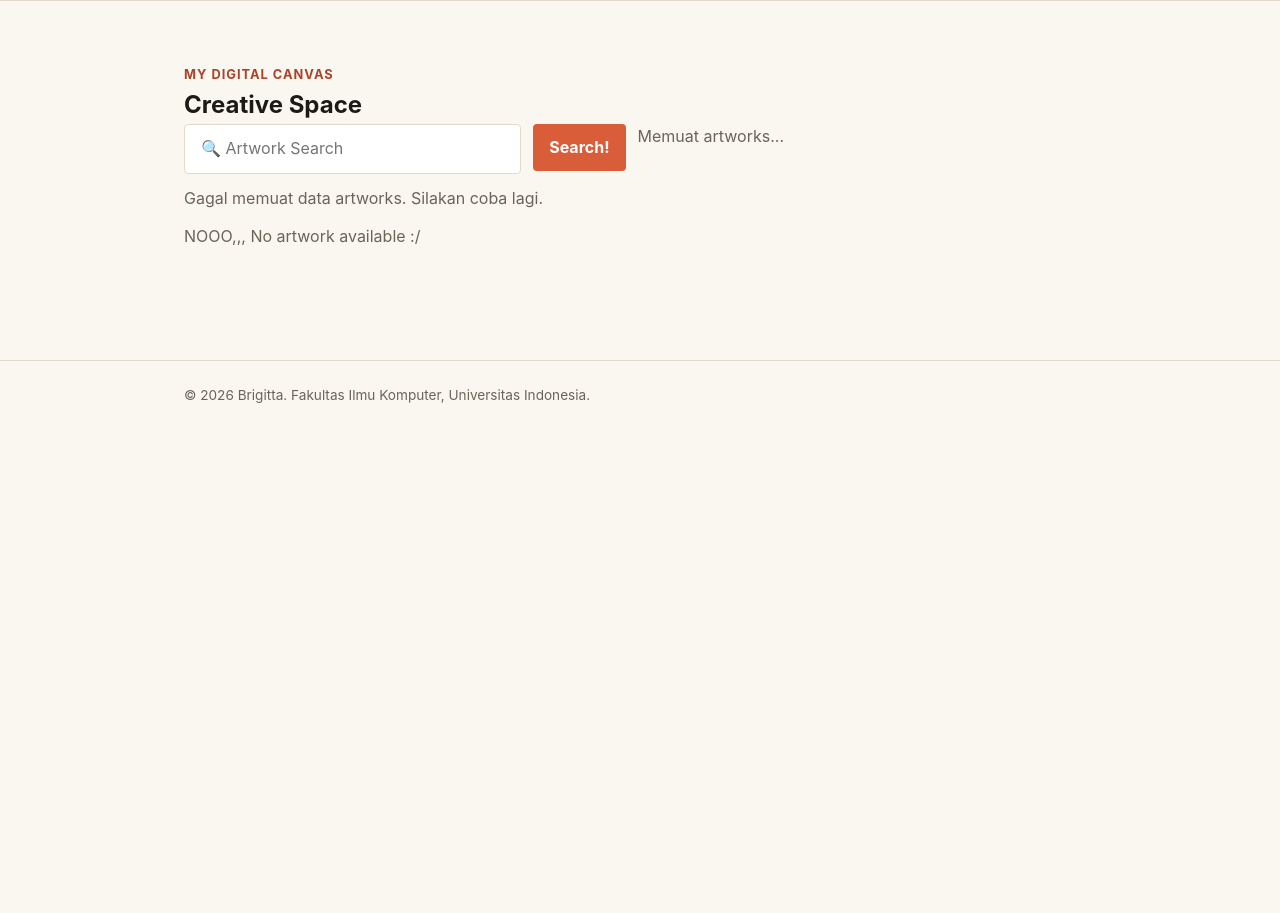
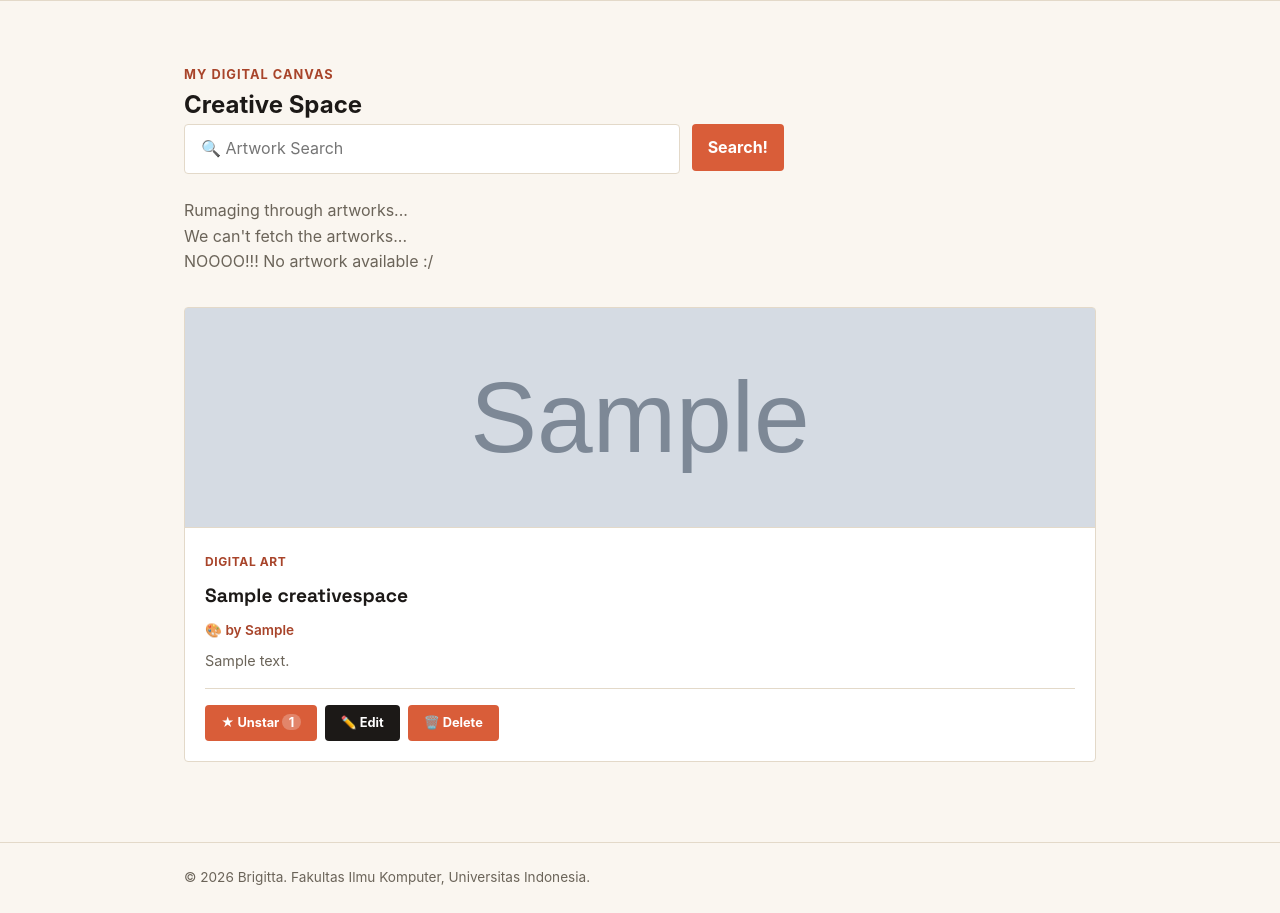
Before and after one commit to brigittasimanjuntak/myportfolio, a Django app: page /creative-space/ in a window 1280 px wide. Shown: the part 74-987 px from the top of the page. Before the commit the page ends 477 px from the top, so only its background shows below. Run offline with Django 5.2, Linux system fonts and the light colour scheme; a user stored in the database is signed in; tables that the repository leaves empty hold one stand-in row (values such as "Sample post"); grey boxes marked "Sample" are stand-in pictures.

Commit message:
Fixing several bugs: >> closing the form in creativespace with </form>, i forgot to do it earlier >> adding id section to the artwork display >> adapting the functions in views

```diff
--- a/main/views.py
+++ b/main/views.py
@@ -45,7 +45,7 @@ def show_creative_space(request):
     return render(request, "creativespace.html", context)
 
 @login_required(login_url="/login/")
-@permission_required("main.create_creative_space", raise_exception=True)
+@permission_required("main.add_creativespace", raise_exception=True)
 def create_creative_space(request):
     form = CreativeSpaceForm(request.POST or None)
 
@@ -61,7 +61,7 @@ def create_creative_space(request):
     return render(request, "creativespaceform.html", context)
 
 @login_required(login_url="/login/")
-@permission_required("main.delete_creative_space", raise_exception=True)
+@permission_required("main.delete_creativespace", raise_exception=True)
 def delete_creative_space(request, creative_space_id):
     creative_space = get_object_or_404(CreativeSpace, pk=creative_space_id)
 
@@ -87,26 +87,23 @@ def get_creativespaces_json(request):
         starred_by_names = ", ".join([u.username for u in starred_users])
 
         data.append({
-            "pk": str(artwork.id),
-            "fields": {
-                "title": artwork.title,
-                "description": artwork.description,
-                "artist": artwork.artist,
-                "medium": artwork.medium,
-                "get_medium_display": artwork.get_medium_display(),
-                "image": artwork.image,
-                "created_at": artwork.created_at.isoformat(),
-                "star_count": starred_users.count(),
-                "is_starred": is_starred,
-                "starred_by_names": starred_by_names,
-            }
-        })
+            "id": str(artwork.id),
+            "title": artwork.title,
+            "description": artwork.description,
+            "artist": artwork.artist,
+            "medium": artwork.get_medium_display(),
+            "image": artwork.image,
+            "created_at": artwork.created_at.isoformat(),
+            "star_count": starred_users.count(),
+            "is_starred": is_starred,
+            "starred_by_names": starred_by_names,
+            })
 
     return JsonResponse(data, safe=False)
 
 
 @login_required(login_url="/login/")
-@permission_required("main.update_creative_space", raise_exception=True)
+@permission_required("main.change_creativespace", raise_exception=True)
 def update_creative_space(request, creative_space_id):
     artwork = get_object_or_404(CreativeSpace, pk=creative_space_id)
 
--- a/templates/creativespace.html
+++ b/templates/creativespace.html
@@ -9,28 +9,29 @@
             <div class="container">
                 <p class="section-kicker">My digital canvas</p>
                 <h2>Creative Space</h2>
-                <form method="get" class="creative-search">
+                <form method="get" class="creative-search", id="creativespace-search-form">
                 <input
-                    type="text"
+                    type="search"
                     name="title"
+                    id="search-input"
                     placeholder="🔍 Artwork Search"
                     value="{{ title_query }}"
                     class="creative-search__input"
                 >
-                <button type="submit" class="button">Search!</button>
-<!-- Loading State -->
+                <button type="submit" class="button">Search!</button> </form>
+                <!-- Loading State -->
                 <div id="loading" class="empty-state hide">
-                    <p>Memuat artworks...</p>
+                    <p>Rumaging through artworks...</p>
                 </div>
 
                 <!-- Error State -->
                 <div id="error" class="empty-state hide">
-                    <p>Gagal memuat data artworks. Silakan coba lagi.</p>
+                    <p>We can't fetch the artworks...</p>
                 </div>
 
                 <!-- Empty State -->
                 <div id="empty" class="empty-state hide">
-                    <p>NOOO,,, No artwork available :/</p>
+                    <p>NOOOO!!! No artwork available :/</p>
                 </div>
 
                 <!-- Grid container — JS yang isi -->
```
